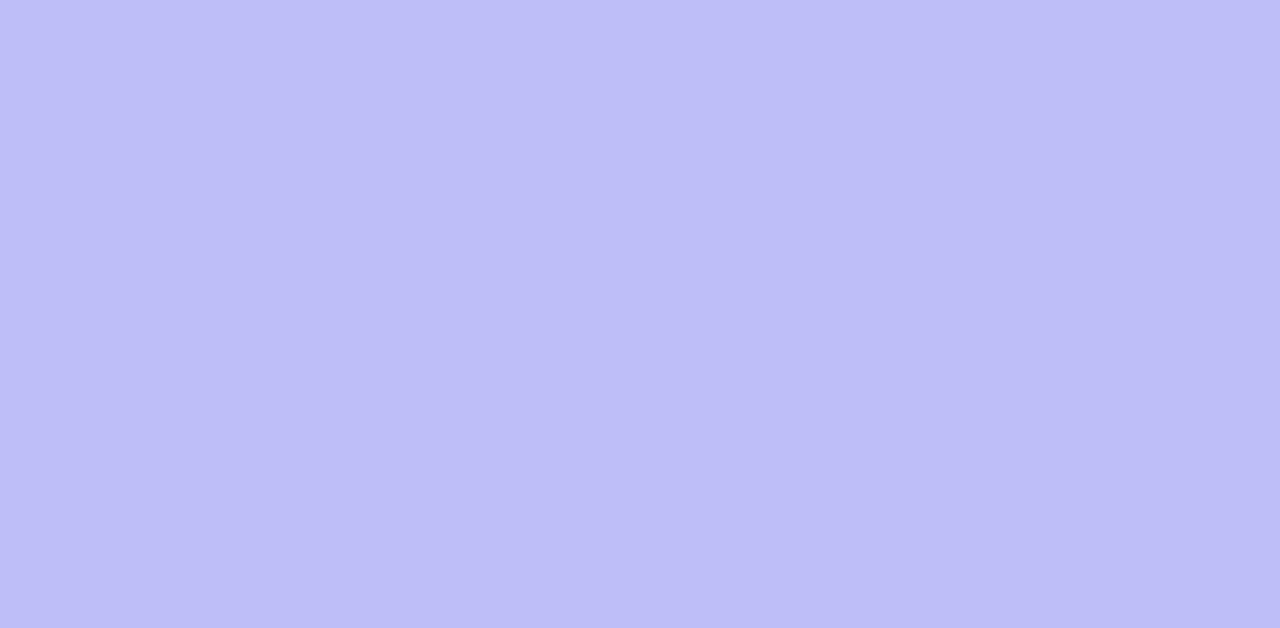
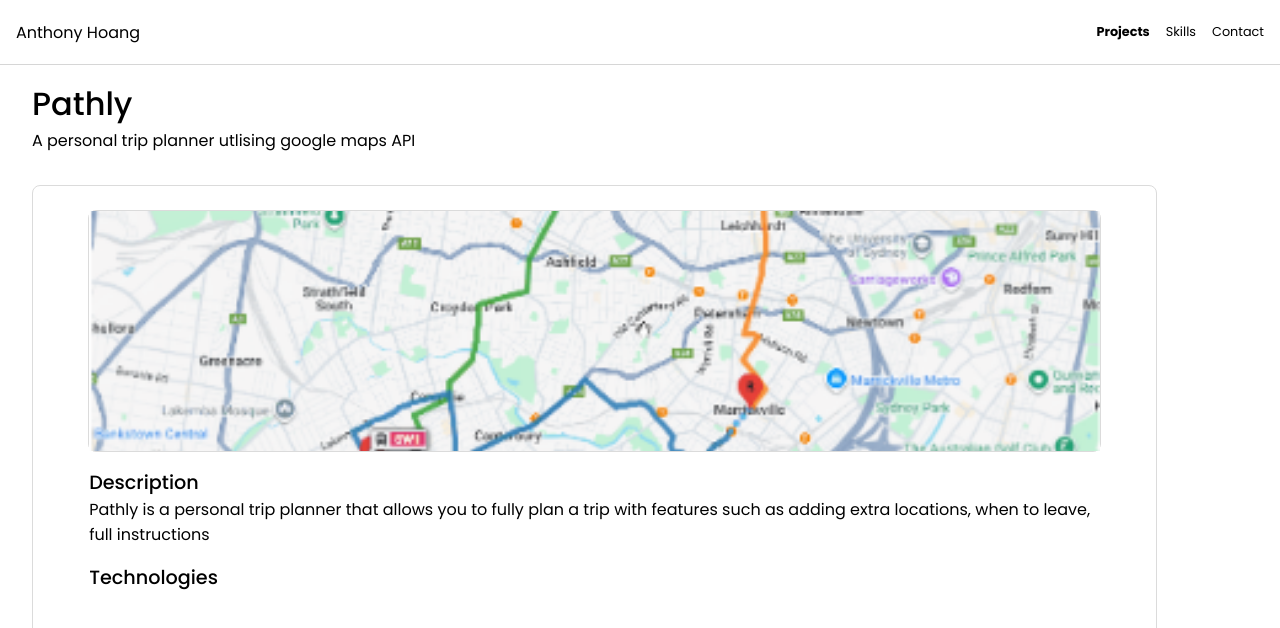
Before and after one commit to AntH117/anthonyhoang-dev, a React (Create React App) app in the folder anthonyhoang-dev/: page /projects/1 in a window 1280 px wide. Before the commit this address had no page. Shown: the top 628 px of the page. Built offline with nearby package versions, Linux system fonts and the light colour scheme.

Commit message:
Started on Individual Projects

```diff
--- a/anthonyhoang-dev/src/App.js
+++ b/anthonyhoang-dev/src/App.js
@@ -2,6 +2,7 @@
 import './styles/App.css';
 import Layout from './sections/Layout';
 import ProjectsExpanded from "./sections/ProjectsExpanded";
+import Projects from "./sections/Projects";
 
 function App() {
   return (
@@ -10,6 +11,7 @@
         <Routes>
           <Route path="/" element={<Layout />} />
           <Route path="/projects" element={<ProjectsExpanded />} />
+          <Route path="/projects/:id" element={<Projects />} />
         </Routes>
       </Router>
     </div>
--- /dev/null
+++ b/anthonyhoang-dev/src/sections/Projects.js
@@ -0,0 +1,38 @@
+import '../styles/Projects.css';
+import React from 'react';
+import Navbar from './Navbar';
+import { useNavigate, useLocation } from 'react-router-dom';
+import pathly from '../images/Pathly_Light.png';
+
+export default function Projects() {
+
+    return <div className='projects-container'>
+        <Navbar />
+        <div>
+            <div className='projects-title'>
+                Pathly
+            </div>
+            <div className='projects-short-description'>
+                A personal trip planner utlising google maps API
+            </div>
+        </div>
+        <div className='projects-more-container'>
+            <div className='projects-more-image-container'>
+                <img className='projects-more-image' src={pathly}/>
+            </div>
+            <div style={{width: '90%'}}>
+                <div className='projects-sub-title'>
+                    Description
+                </div>
+                <div className='projects-long-description'>
+                    Pathly is a personal trip planner that allows you to fully plan a trip with features such as adding extra locations, when to leave, full instructions
+                </div>
+            </div>
+            <div style={{width: '90%'}}>
+                <div className='projects-sub-title'>
+                    Technologies
+                </div>
+            </div>
+        </div>
+    </div>
+}
--- /dev/null
+++ b/anthonyhoang-dev/src/styles/Projects.css
@@ -0,0 +1,61 @@
+.projects-container {
+    width: 100%;
+    height: 100%;
+    overflow-y: scroll;
+    overflow-x: hidden;
+    display: flex;
+    flex-direction: column;
+    font-family: 'Poppins', sans-serif;
+    padding-left: 2rem;
+    min-width: 430px;
+    gap: 2rem;
+    background-color: white;
+    display: flex;
+    flex-direction: column;
+    padding-top: 5rem;
+}
+
+.projects-title {
+    font-size: 2rem;
+    font-weight: 500;
+}
+
+.projects-short-description {
+    font-size: 1rem;
+    font-weight: 400;
+}
+
+.projects-more-container {
+    width: 90%;
+    height: 40rem;
+    border: 1px solid rgb(219, 219, 219);
+    border-radius: 0.5rem;
+    display: flex;
+    padding-top: 1.5rem;
+    flex-direction: column;
+    align-items: center;
+    gap: 1rem;
+}
+
+.projects-more-image-container {
+    width: 90%;
+    height: 15rem;
+    border-radius: 0.5rem;
+    border: 1px solid rgb(219, 219, 219);
+}
+
+.projects-more-image {
+    width: 100%;
+    height: 100%;
+    object-fit: cover;
+}
+
+.projects-sub-title {
+    font-size: 1.2rem;
+    font-weight: 500;
+}
+
+.projects-long-description {
+    font-size: 1rem;
+    font-weight: 400;
+}
```
